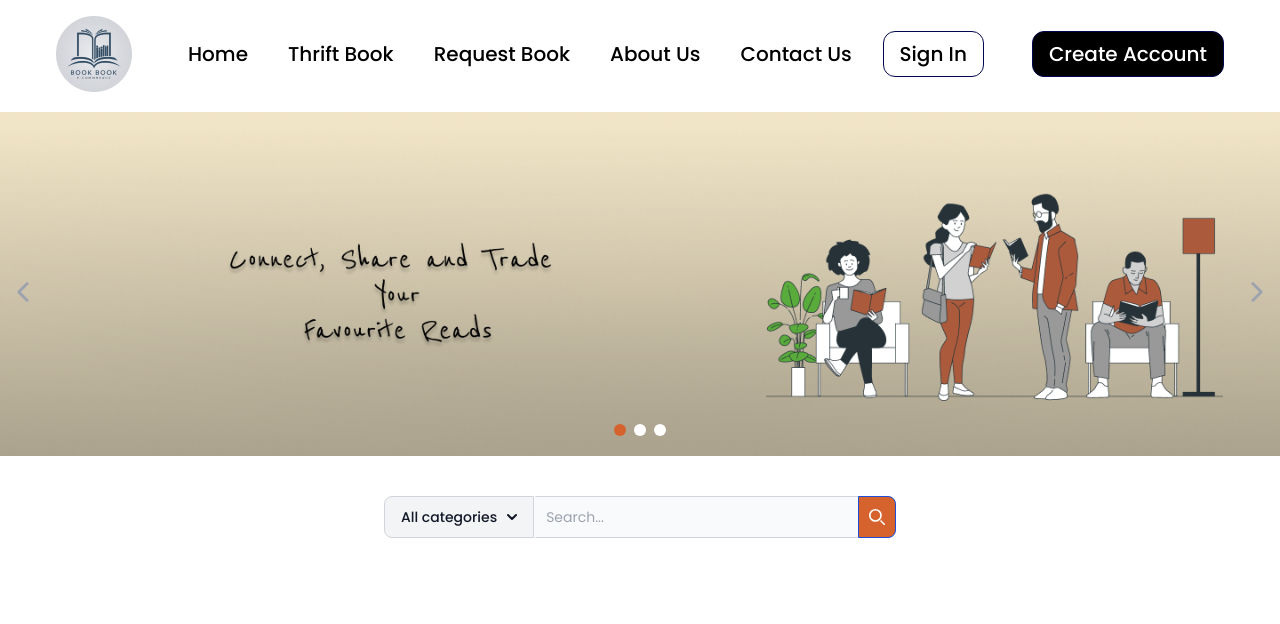
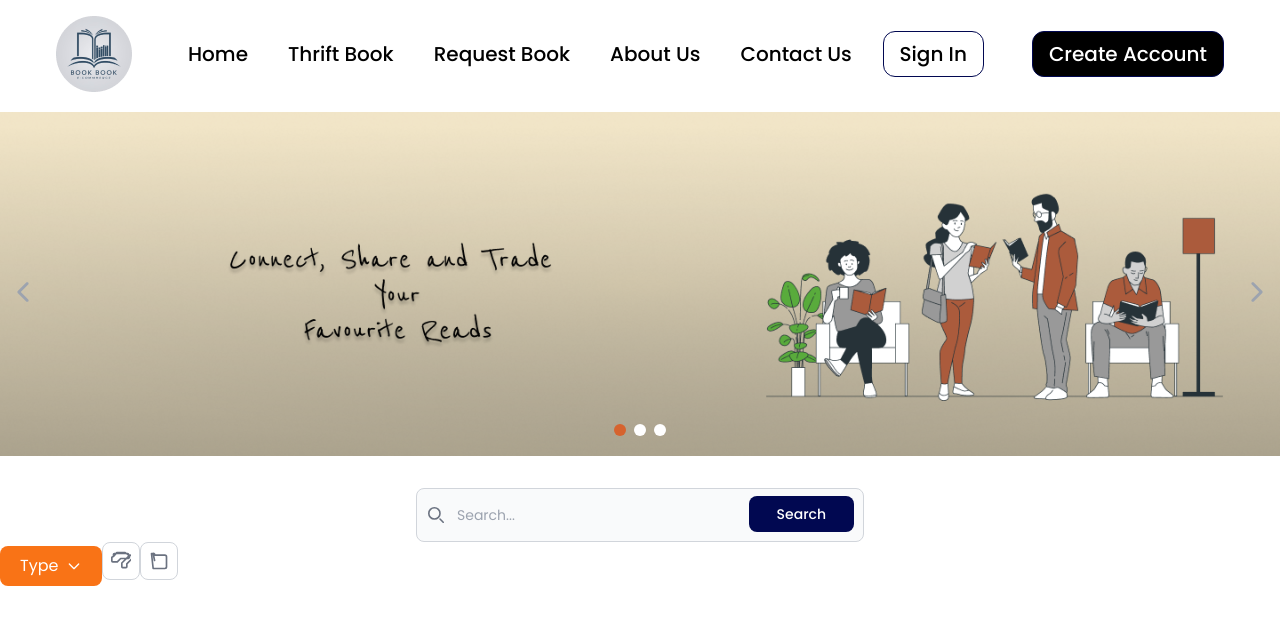
Before and after one commit to ShailendraJungRana/BookSathi, a React (Vite) app: page / in a window 1280 px wide. Shown: the top 624 px of the page. Built offline with nearby package versions, Linux system fonts and the light colour scheme.

Commit message:
Unsolved search and button

```diff
--- a/src/App.jsx
+++ b/src/App.jsx
@@ -2,7 +2,7 @@ import './App.css'
 import Carousel from './components/Carousel'
 import Navbar from './components/Navbar'
 import Search from './components/Search'
-
+import Cards from './components/Cards'
 function App() {
 
   return (
@@ -10,6 +10,7 @@ function App() {
       <Navbar/>
       <Carousel/>
       <Search/>
+      <Cards/>
     </>
   )
 }
--- /dev/null
+++ b/src/components/Cards.jsx
@@ -0,0 +1,11 @@
+import React from 'react'
+
+const Cards = () => {
+  return (
+    <div>
+
+    </div>
+  )
+}
+
+export default Cards
--- a/src/components/Search.jsx
+++ b/src/components/Search.jsx
@@ -1,78 +1,131 @@
 import React from 'react'
 
 const Search = () => {
+
   return (
+    // const SearchWithDropdown = () => {
+    //     const [isDropdownOpen, setIsDropdownOpen] = useState(false);
+
+    //     const toggleDropdown = () => {
+    //       setIsDropdownOpen(!isDropdownOpen);
+    //     };
     <div>
+ <form className="max-w-md mx-auto mt-8">
+     <label for="default-search" className="mb-2 text-sm font-medium text-gray-900 sr-only dark:text-white">Search</label>
+     <div className="relative">
+         <div className="absolute inset-y-0 start-0 flex items-center ps-3 pointer-events-none">
+             <svg className="w-4 h-4 text-gray-500 dark:text-gray-400" aria-hidden="true" xmlns="http://www.w3.org/2000/svg" fill="none" viewBox="0 0 20 20">
+                 <path stroke="currentColor" stroke-linecap="round" stroke-linejoin="round" stroke-width="2" d="m19 19-4-4m0-7A7 7 0 1 1 1 8a7 7 0 0 1 14 0Z"/>
+             </svg>
+         </div>
+         <input type="search"
+          id="default-search"
+           className="block w-full p-4 ps-10 text-sm text-gray-900 border border-gray-300 rounded-lg bg-gray-50 focus:ring-primary focus:border-primary dark:bg-white dark:border-gray-600 dark:placeholder-gray-400 dark:text-white dark:focus:ring-primary dark:focus:border-primary" placeholder="Search..." required />
+         <button type="submit" className="text-white absolute end-2.5 bottom-2.5 bg-dark hover:bg-primary focus:ring-4 focus:outline-none focus:ring-primary font-medium rounded-lg text-sm px-7 py-2 dark:bg-primary dark:hover:bg-dark dark:focus:ring-primary">Search</button>
+     </div>
 
-<form class="max-w-lg mx-auto mt-10">
-    <div class="flex">
-        <label for="search-dropdown" class="mb-2 text-sm font-medium text-gray-900 sr-only dark:text-white">Your Email</label>
-        <button id="dropdown-button" data-dropdown-toggle="dropdown" class="flex-shrink-0 z-10 inline-flex items-center py-2.5 px-4 text-sm font-medium text-center text-gray-900 bg-gray-100 border border-gray-300 rounded-s-lg hover:bg-gray-200 focus:ring-4 focus:outline-none focus:ring-gray-100 dark:bg-gray-700 dark:hover:bg-gray-600 dark:focus:ring-gray-700 dark:text-white dark:border-gray-600" type="button">All categories <svg class="w-2.5 h-2.5 ms-2.5" aria-hidden="true" xmlns="http://www.w3.org/2000/svg" fill="none" viewBox="0 0 10 6">
-    <path stroke="currentColor" stroke-linecap="round" stroke-linejoin="round" stroke-width="2" d="m1 1 4 4 4-4"/>
-  </svg></button>
-        <div id="dropdown" class="z-10 hidden bg-white divide-y divide-gray-100 rounded-lg shadow w-44 dark:bg-gray-700">
-            <ul class="py-2 text-sm text-gray-700 dark:text-gray-200" aria-labelledby="dropdown-button">
+     </form>
+ {/* Type Dropdown */}
+ <div className="relative inline-flex ">
+          <button
+            id="dropdownButton"
+            data-dropdown-toggle="dropdown"
+            className="bg-orange-500 text-white px-5 py-2 rounded-lg hover:bg-orange-600 focus:outline-none focus:ring-2 focus:ring-primary flex items-center"
+          >
+            Type
+            <svg
+              className="w-4 h-4 ml-2"
+              fill="none"
+              stroke="currentColor"
+              viewBox="0 0 24 24"
+              xmlns="http://www.w3.org/2000/svg"
+            >
+              <path
+                strokeLinecap="round"
+                strokeLinejoin="round"
+                strokeWidth="2"
+                d="M19 9l-7 7-7-7"
+              />
+            </svg>
+          </button>
+
+          {/* Dropdown Menu */}
+          <div
+            id="dropdown"
+            className="absolute hidden bg-white divide-y divide-gray-100 rounded-lg shadow w-44 z-10 mt-2"
+          >
+            <ul className="py-2 text-sm text-gray-700">
               <li>
-                <button type="button" class="inline-flex w-full px-4 py-2 hover:bg-gray-100 dark:hover:bg-gray-600 dark:hover:text-white">Mockups</button>
+                <a
+                  href="#"
+                  className="block px-4 py-2 hover:bg-gray-100 dark:hover:bg-gray-600"
+                >
+                  Fiction
+                </a>
               </li>
               <li>
-                <button type="button" class="inline-flex w-full px-4 py-2 hover:bg-gray-100 dark:hover:bg-gray-600 dark:hover:text-white">Templates</button>
+                <a
+                  href="#"
+                  className="block px-4 py-2 hover:bg-gray-100 dark:hover:bg-gray-600"
+                >
+                  Non-Fiction
+                </a>
               </li>
               <li>
-                <button type="button" class="inline-flex w-full px-4 py-2 hover:bg-gray-100 dark:hover:bg-gray-600 dark:hover:text-white">Design</button>
-            </li>
-            <li>
-                <button type="button" class="inline-flex w-full px-4 py-2 hover:bg-gray-100 dark:hover:bg-gray-600 dark:hover:text-white">Logos</button>
+                <a
+                  href="#"
+                  className="block px-4 py-2 hover:bg-gray-100 dark:hover:bg-gray-600"
+                >
+                  Romance
+                </a>
               </li>
             </ul>
           </div>
-        <div class="relative w-full">
-            <input type="search" id="search-dropdown" class="block p-2.5 w-full z-20 text-sm text-gray-900 bg-gray-50 rounded-e-lg border-s-gray-50 border-s-2 border border-gray-300 focus:ring-blue-500 focus:border-blue-500 dark:bg-white dark:border-s-gray-700  dark:border-gray-600 dark:placeholder-gray-400 dark:text-dark dark:focus:border-primary" placeholder="Search..." required />
-            <button type="submit" class="absolute top-0 end-0 p-2.5 text-sm font-medium h-full text-white bg-primary rounded-e-lg border border-blue-700 hover:bg-blue-800 focus:ring-4 focus:outline-none focus:ring-blue-300 dark:bg-blue-600 dark:hover:bg-blue-700 dark:focus:ring-blue-800">
-                <svg class="w-4 h-4" aria-hidden="true" xmlns="http://www.w3.org/2000/svg" fill="none" viewBox="0 0 20 20">
-                    <path stroke="currentColor" stroke-linecap="round" stroke-linejoin="round" stroke-width="2" d="m19 19-4-4m0-7A7 7 0 1 1 1 8a7 7 0 0 1 14 0Z"/>
+        </div>
+
+        {/* Filter Button */}
+        <button className="text-gray-500 bg-white border border-gray-300 rounded-lg p-2 hover:bg-gray-100 focus:outline-none focus:ring-2 focus:ring-primary">
+          <svg
+            className="w-5 h-5"
+            fill="none"
+            stroke="currentColor"
+            viewBox="0 0 24 24"
+            xmlns="http://www.w3.org/2000/svg"
+          >
+            <path
+              strokeLinecap="round"
+              strokeLinejoin="round"
+              strokeWidth="2"
+              d="M3 4a1 1 0 011-1h16a1 1 0 011 1v2a1 1 0 01-.293.707L13 14.414V19a1 1 0 001 1h4a1 1 0 001-1v-3.586l5.707-5.707A1 1 0 0021 6V4a1 1 0 00-1-1H4a1 1 0 00-1 1v2a1 1 0 01-.293.707L1 7.414V12a1 1 0 001 1h5.586l4-4H21a1 1 0 011-1V6a1 1 0 00-.293-.707L17 2H7L3 6.414V4z"
+            />
           </svg>
-                <span class="sr-only">Search</span>
+        </button>
+
+        {/* Cart Button */}
+        <button className="text-gray-500 bg-white border border-gray-300 rounded-lg p-2 hover:bg-gray-100 focus:outline-none focus:ring-2 focus:ring-primary">
+          <svg
+            className="w-5 h-5"
+            fill="none"
+            stroke="currentColor"
+            viewBox="0 0 24 24"
+            xmlns="http://www.w3.org/2000/svg"
+          >
+            <path
+              strokeLinecap="round"
+              strokeLinejoin="round"
+              strokeWidth="2"
+              d="M3 3h2l1.68 8.39M5 21h14a2 2 0 002-2V7a2 2 0 00-2-2H7l-.35-1.32A2 2 0 004.66 3H3zm9 13a2 2 0 11-4 0 2 2 0 014 0z"
+            />
+          </svg>
         </button>
       </div>
-    </div>
-</form>
 
-    </div>
+
+
+
+
+
   )
 }
 
 export default Search
-
-//     <div>
-// <form class="max-w-md mx-auto mt-8">
-//     <label for="default-search" class="mb-2 text-sm font-medium text-gray-900 sr-only dark:text-white">Search</label>
-//     <div class="relative">
-//         <div class="absolute inset-y-0 start-0 flex items-center ps-3 pointer-events-none">
-//             <svg class="w-4 h-4 text-gray-500 dark:text-gray-400" aria-hidden="true" xmlns="http://www.w3.org/2000/svg" fill="none" viewBox="0 0 20 20">
-//                 <path stroke="currentColor" stroke-linecap="round" stroke-linejoin="round" stroke-width="2" d="m19 19-4-4m0-7A7 7 0 1 1 1 8a7 7 0 0 1 14 0Z"/>
-//             </svg>
-//         </div>
-//         <input type="search" id="default-search" class="block w-full p-4 ps-10 text-sm text-gray-900 border border-gray-300 rounded-lg bg-gray-50 focus:ring-primary focus:border-primary dark:bg-white dark:border-gray-600 dark:placeholder-gray-400 dark:text-white dark:focus:ring-primary dark:focus:border-primary" placeholder="Search..." required />
-//         <button type="submit" class="text-white absolute end-2.5 bottom-2.5 bg-dark hover:bg-blue-800 focus:ring-4 focus:outline-none focus:ring-blue-300 font-medium rounded-lg text-sm px-7 py-2 dark:bg-primary dark:hover:bg-dark dark:focus:ring-primary">Search</button>
-//     </div>
-// </form>
-
-//     <div id="dropdown" class="z-10 hidden bg-white divide-y divide-gray-100 rounded-lg shadow w-44 dark:bg-gray-700">
-//             <ul class="py-2 text-sm text-gray-700 dark:text-gray-200" aria-labelledby="dropdown-button">
-//             <li>
-//                 <button type="button" class="inline-flex w-full px-4 py-2 hover:bg-gray-100 dark:hover:bg-gray-600 dark:hover:text-white">Mockups</button>
-//             </li>
-//             <li>
-//                 <button type="button" class="inline-flex w-full px-4 py-2 hover:bg-gray-100 dark:hover:bg-gray-600 dark:hover:text-white">Templates</button>
-//             </li>
-//             <li>
-//                 <button type="button" class="inline-flex w-full px-4 py-2 hover:bg-gray-100 dark:hover:bg-gray-600 dark:hover:text-white">Design</button>
-//             </li>
-//             <li>
-//                 <button type="button" class="inline-flex w-full px-4 py-2 hover:bg-gray-100 dark:hover:bg-gray-600 dark:hover:text-white">Logos</button>
-//             </li>
-//             </ul>
-//         </div>
-
-//     </div>
```
Lines whose indentation alone changed are shown as unchanged.
